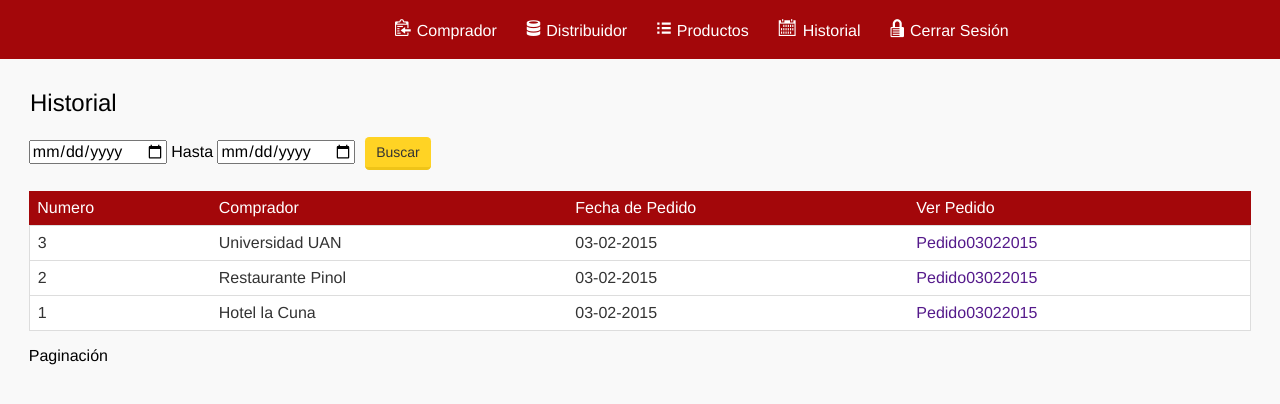
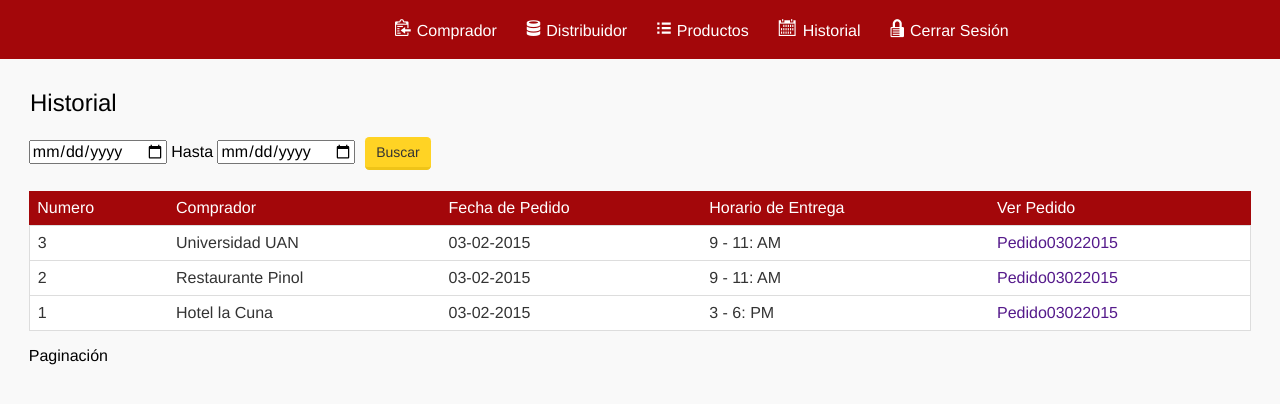
Before and after one commit to Miguel2m4/bigmarket, a PHP site: page /historial in a window 1280 px wide. Shown: the part 57-461 px from the top of the page. Run offline with PHP 8.4, Linux system fonts and the light colour scheme; some libraries are stand-ins or nearby versions.

Commit message:
Arreglo de Historial

```diff
--- a/historial.php
+++ b/historial.php
@@ -42,6 +42,9 @@
 					Fecha de Pedido
 				</td>
 				<td>
+					Horario de Entrega
+				</td>
+				<td>
 					Ver Pedido
 				</td>
 			</tr>
@@ -57,6 +60,9 @@
 				</td>
 				<td>
 					03-02-2015
+				</td>
+				<td>
+					9 - 11: AM
 				</td>
 				<td>
 					<a href="">Pedido03022015</a>
@@ -75,6 +81,9 @@
 					03-02-2015
 				</td>
 				<td>
+					9 - 11: AM
+				</td>
+				<td>
 					<a href="">Pedido03022015</a>
 				</td>
 
@@ -89,6 +98,9 @@
 				</td>
 				<td>
 					03-02-2015
+				</td>
+				<td>
+					3 - 6: PM
 				</td>
 				<td>
 					<a href="">Pedido03022015</a>
```
